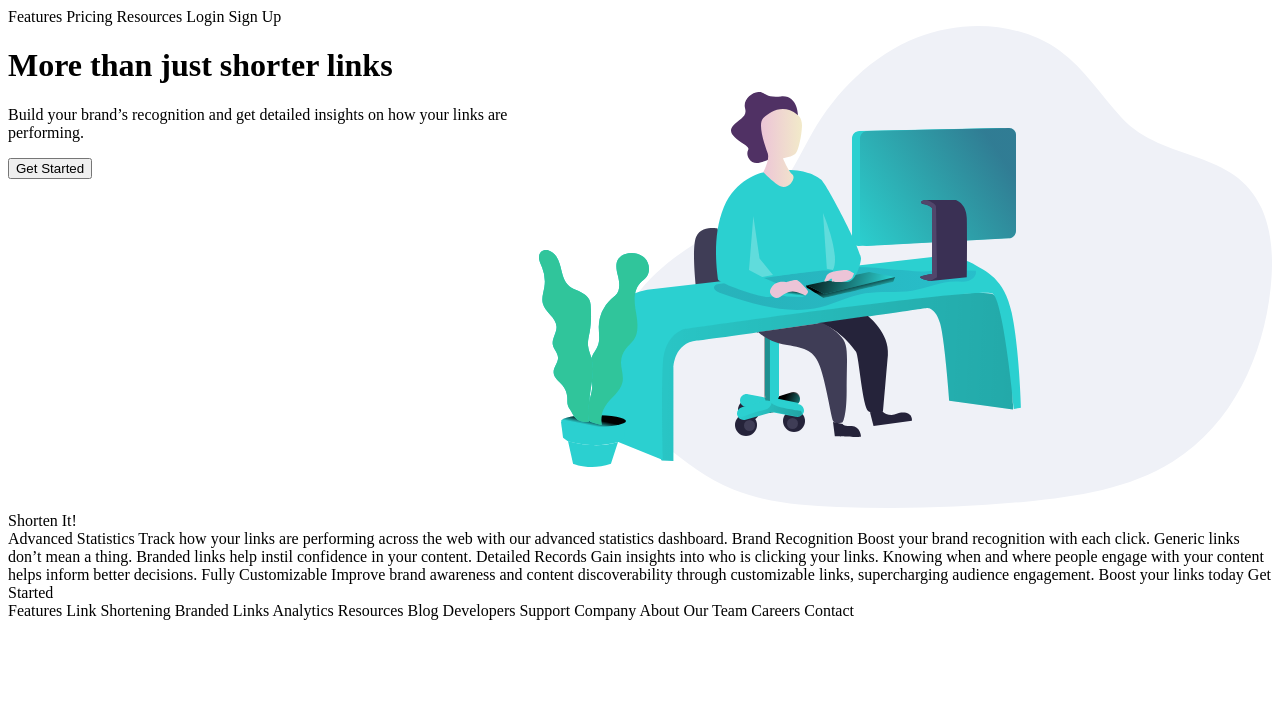
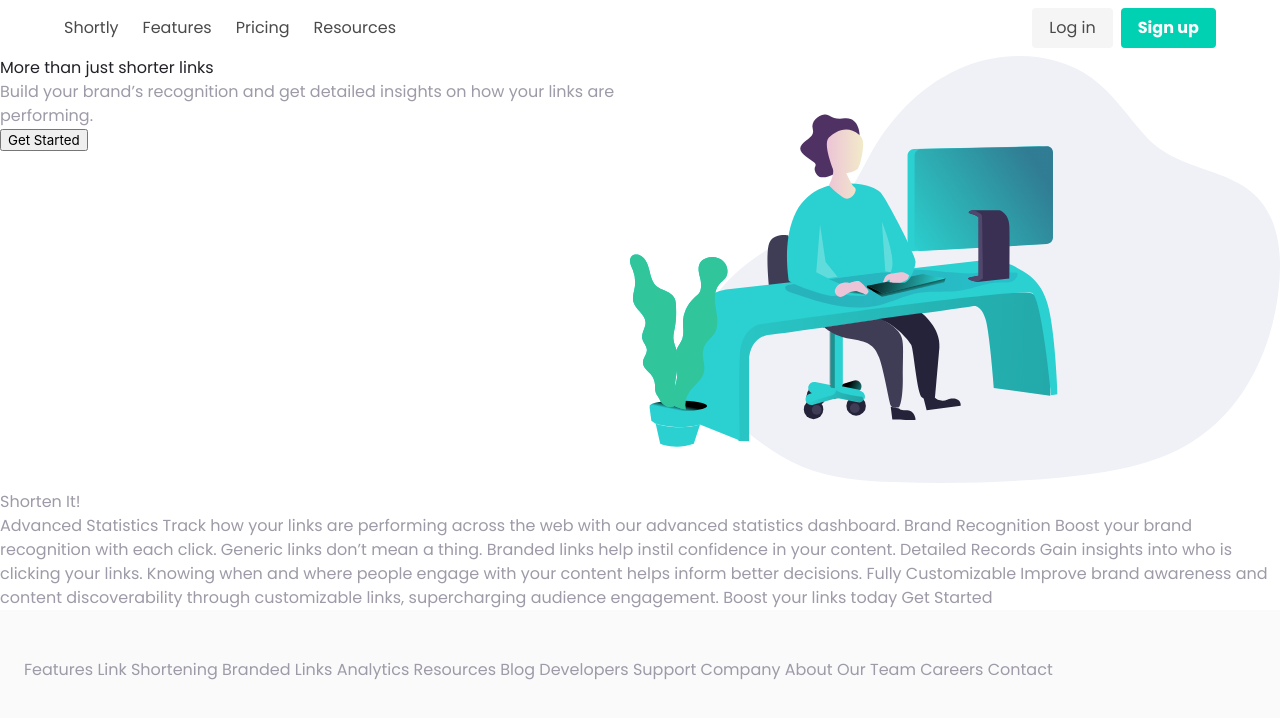
Before and after one commit to oluwaseunasuni/url-shortening, a Vue app: page / in a window 1280 px wide. Shown: the top 718 px of the page. Built offline with nearby package versions, Linux system fonts and the light colour scheme; what v-clipboard would draw is missing.

Commit message:
Added a Navbar

```diff
--- a/package.json
+++ b/package.json
@@ -9,6 +9,7 @@
   },
   "dependencies": {
     "axios": "^0.20.0",
+    "bulma": "^0.9.0",
     "core-js": "^3.6.5",
     "v-clipboard": "^2.2.3",
     "vue": "^2.6.11",
--- a/src/App.vue
+++ b/src/App.vue
@@ -14,6 +14,7 @@ import Hero from './components/Hero.vue'
 import Form from './components/Form.vue'
 import Statistics from './components/Statistics.vue'
 import Footer from './components/Footer.vue'
+import 'bulma/css/bulma.css'
 
 export default {
   name: 'App',
@@ -27,6 +28,34 @@ export default {
 }
 </script>
 
-<style>
+<style lang="scss">
+@import url('https://fonts.googleapis.com/css2?family=Poppins:wght@400;700&display=swap');
+
+// COLORS
+:root {
+  --color-primary: hsl(180, 66%, 49%);
+  --color-secondary: hsl(257, 27%, 26%);
+  --color-red: hsl(0, 87%, 67%);
+  --color-gray: hsl(0, 0%, 75%);
+  --color-gray-1: hsl(257, 7%, 63%);
+  --color-darkBlue: hsl(255, 11%, 22%);
+  --color-darkViolet: hsl(260, 8%, 14%);
+  --color-white: rgba(255, 255, 255, 9.6);
+}
+
+body {
+  background-color: var(--color-white);
+  font-family: 'Poppins', sans-serif;
+  color: var(--color-gray-1);
+  width: 100%;
+  overflow-x: hidden;
+}
+
+h1,
+h2,
+h3,
+h4 {
+  color: var(--color-darkViolet);
+}
 
 </style>
--- a/src/components/Header.vue
+++ b/src/components/Header.vue
@@ -1,10 +1,71 @@
 <template>
   <div>
-    Features
-  Pricing
-  Resources
 
-  Login
-  Sign Up
+    <div class="container">
+
+      <nav class="navbar" role="navigation" aria-label="main navigation">
+
+        <div class="navbar-brand">
+
+          <h1 class="navbar-item" href="#">
+            Shortly
+          </h1>
+
+          <a role="button" class="navbar-burger burger" aria-label="menu" aria-expanded="false" data-target="navbarBasicExample">
+            <span aria-hidden="true"></span>
+            <span aria-hidden="true"></span>
+            <span aria-hidden="true"></span>
+          </a>
+        </div>
+
+        <div id="navbarBasicExample" class="navbar-menu">
+          <div class="navbar-start">
+            <a class="navbar-item">
+              Features
+            </a>
+
+            <a class="navbar-item">
+              Pricing
+            </a>
+
+            <a class="navbar-item">
+              Resources
+            </a>
+          </div>
+
+          <div class="navbar-end">
+            <div class="navbar-item">
+              <div class="buttons">
+                <a class="button is-light">
+                  Log in
+                </a>
+                <a class="button is-primary">
+                  <strong>Sign up</strong>
+                </a>
+              </div>
+            </div>
+          </div>
+
+        </div>
+
+      </nav>
+
+    </div>
+
   </div>
 </template>
+
+<script>
+export default {
+
+}
+</script>
+
+<style lang="scss" scoped>
+
+li {
+  text-decoration: none;
+  list-style: none;
+}
+
+</style>
--- a/src/components/Hero.vue
+++ b/src/components/Hero.vue
@@ -1,5 +1,6 @@
 
 <template>
+  <section>
     <div class="hero">
       <div class="hero__content">
         <div class="left">
@@ -17,6 +18,7 @@
         </div>
       </div>
     </div>
+  </section>
 </template>
 
 <script>
```
Also changed, not shown: 1 other file (tests, documents, lock files or other folders). Lines whose indentation alone changed are shown as unchanged.
